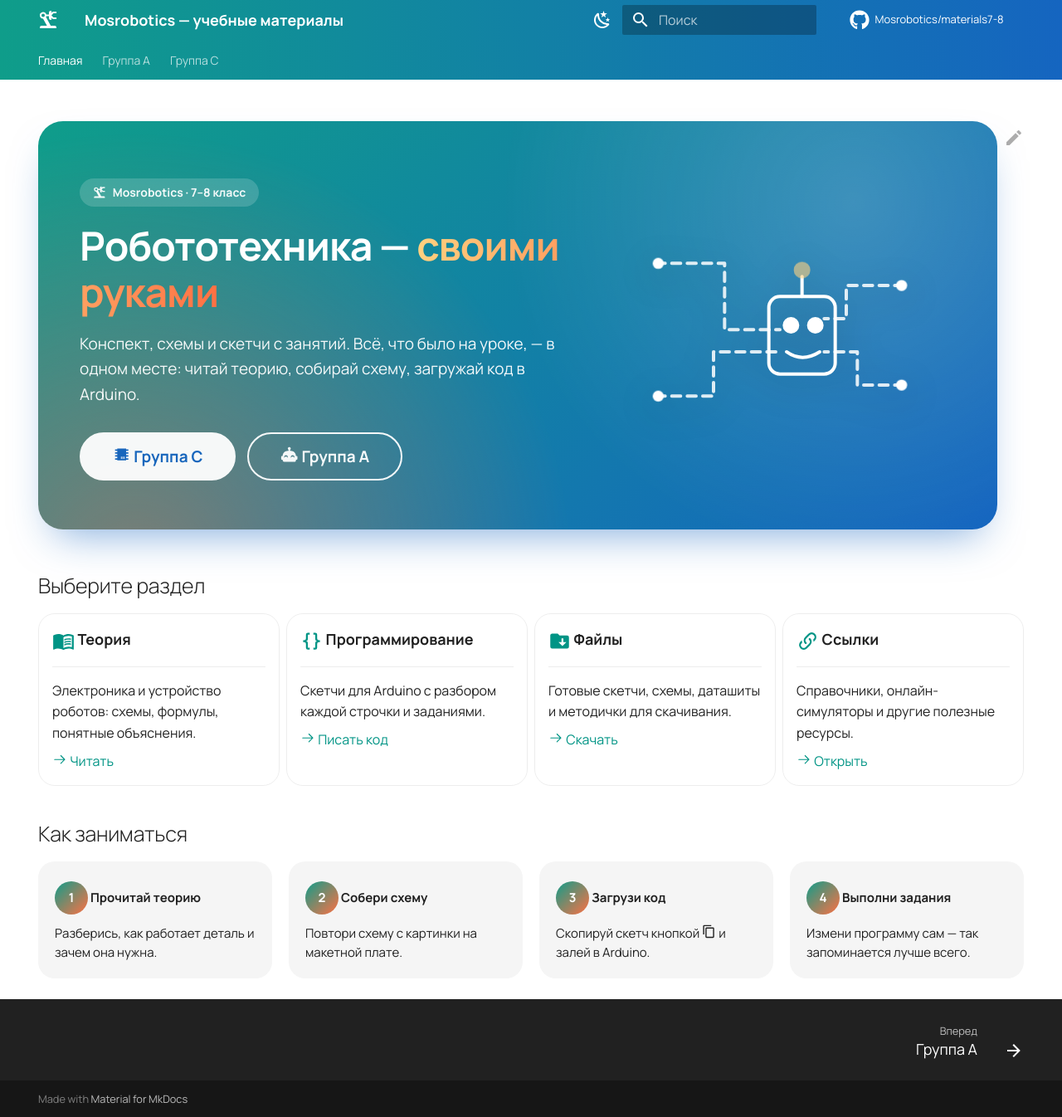
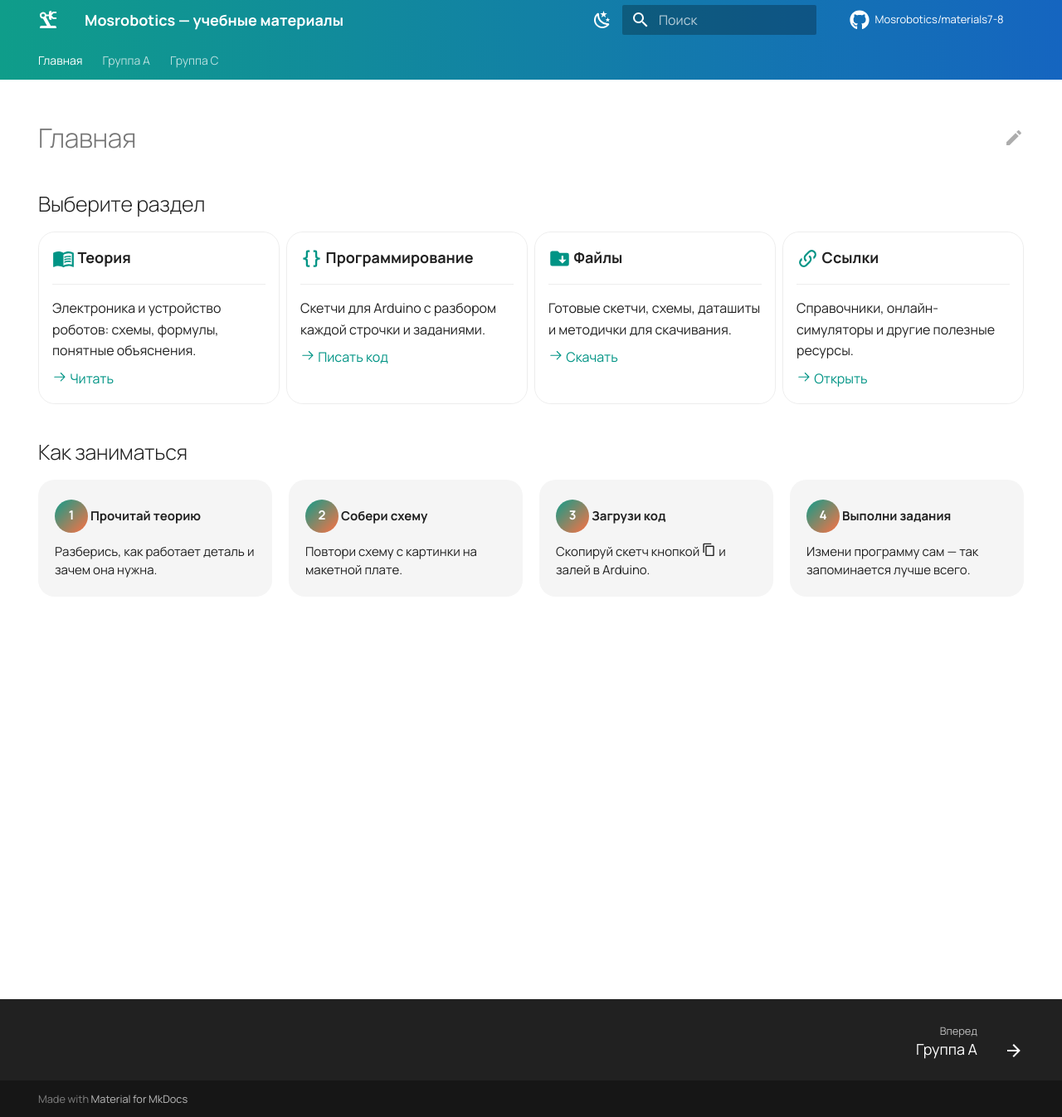
Before and after one commit to Mosrobotics/materials7-8, an MkDocs documentation site: the page built from docs/index.md, in a window 1280 px wide and 1346 px high. Shown: the whole window at 83% size. Built offline with MkDocs 1.6.1 and Material for MkDocs 9.7.7, drawn with Linux system fonts in a browser that asks for light colours; comment, search, counter and statistics services are not loaded.

Commit message:
Update index.md

```diff
--- a/docs/index.md
+++ b/docs/index.md
@@ -5,7 +5,7 @@ hide:
 title: Главная
 ---
 
-<div class="mr-hero" markdown>
+<!-- <div class="mr-hero" markdown>
 
 <div class="mr-hero__text" markdown>
 
@@ -41,7 +41,7 @@ title: Главная
 </svg>
 </div>
 
-</div>
+</div> -->
 
 ## Выберите раздел
 
```
